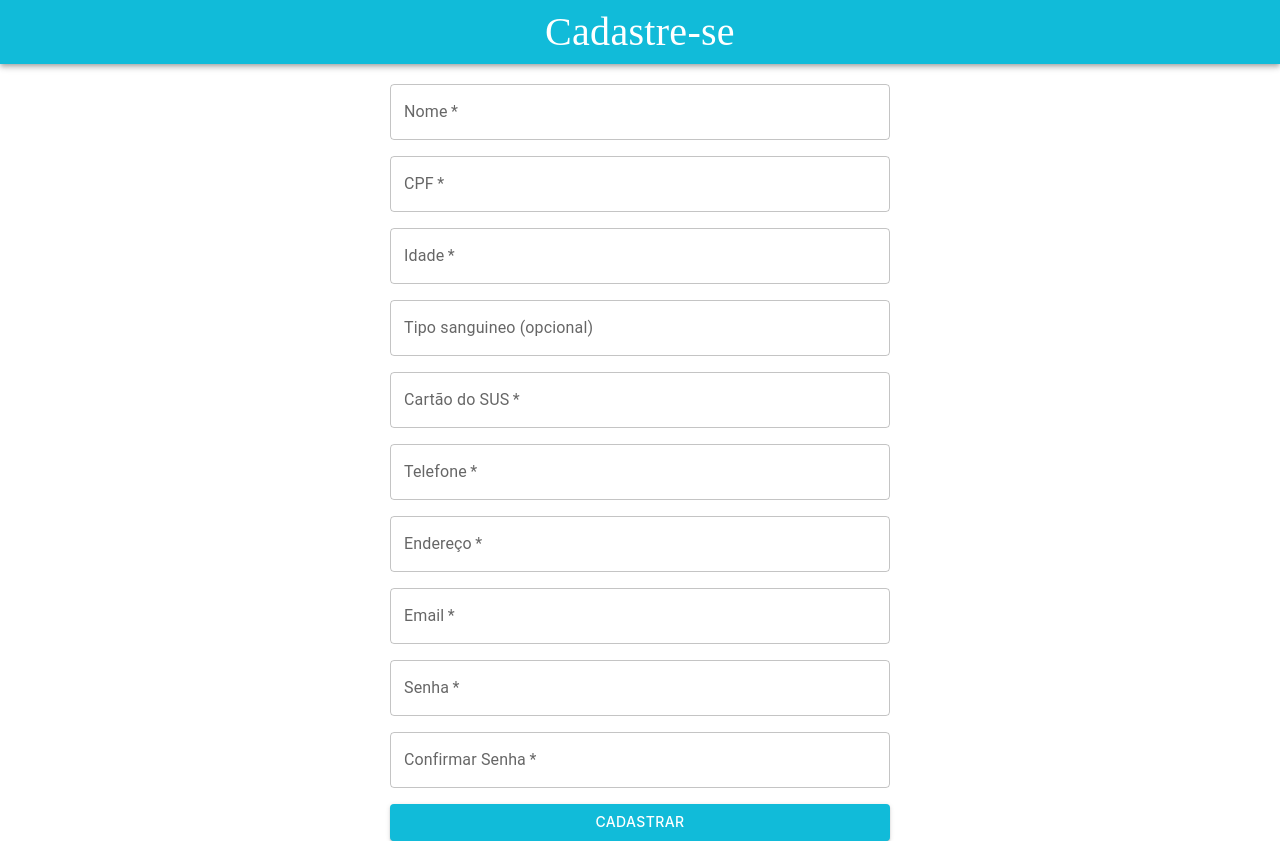
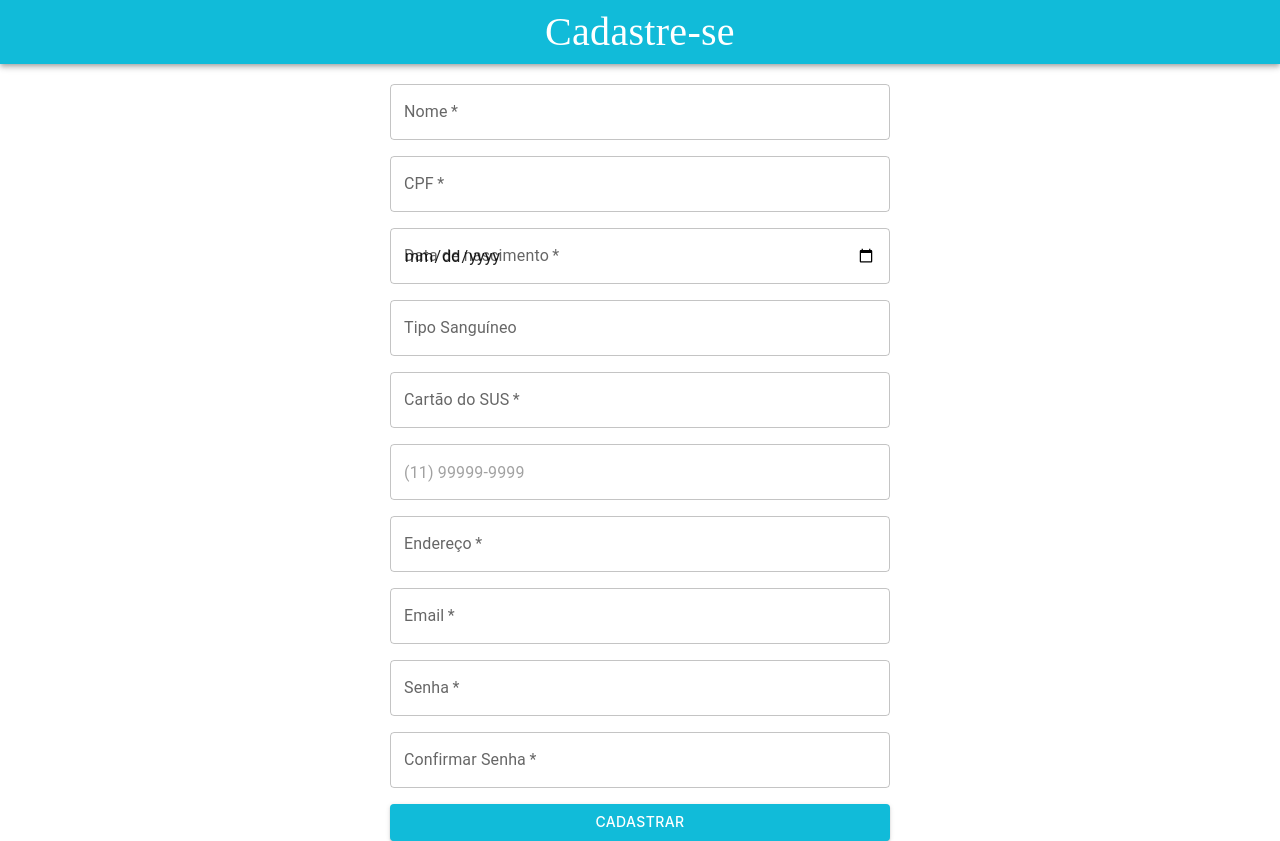
Before and after one commit to DorgivalNeto/daw2-frontend, a React (Create React App) app: page /cadastro in a window 1280 px wide. Built offline with nearby package versions, Linux system fonts and the light colour scheme.

Commit message:
atualização

```diff
--- a/src/components/CardCadastro/index.js
+++ b/src/components/CardCadastro/index.js
@@ -1,10 +1,12 @@
 import React from "react";
 import TextField from '@mui/material/TextField';
 import Box from '@mui/material/Box';
-import { Stack } from "@mui/material";
+import { Stack, div } from "@mui/material";
 import Button from '@mui/material/Button';
 
 function CardCadastro() {
+
+
 
 
 
@@ -28,16 +30,16 @@ function CardCadastro() {
             >
                 <Stack spacing={2}>
 
-                    <TextField required id="nome-usuario" label="Nome" sx={{ display: "flex" }} />
-                    <TextField required id="cpf-usuario" label="CPF" type="number" sx={{ display: "flex" }} />
-                    <TextField required id="idade" label="Idade" sx={{ display: "flex" }} />
-                    <TextField id="fator rh" label="Tipo sanguineo (opcional)" sx={{ display: "flex" }} />
-                    <TextField required id="sus-usuario" label="Cartão do SUS" type="number" sx={{ display: "flex" }} />
-                    <TextField required id="telefone-usuario" label="Telefone" type="number" sx={{ display: "flex" }} />
-                    <TextField required id="endereco-usuario" label="Endereço" sx={{ display: "flex" }} />
+                    <TextField required id="nome-usuario" label="Nome" type="text"sx={{ display: "flex" }} />
+                    <TextField required id="cpf-usuario" label="CPF" type="text" max= '11' sx={{ display: "flex" }} />
+                    <TextField required id="idade-usuario" label="Data de nascimento" type="date"sx={{ display: "flex" }} />
+                    <TextField id="tipo-Sanguineo" label="Tipo Sanguíneo" type="text"/>
+                    <TextField required id="sus-usuario" label="Cartão do SUS" type="text" sx={{ display: "flex" }} />
+                    <TextField id="Telefone-usuario" name="Telefone" type="tel"  placeholder="(11) 99999-9999" sx={{ display: "flex"}} />
+                    <TextField required id="endereco-usuario" label="Endereço" type="text"sx={{ display: "flex" }} />
                     <TextField required id="email-usuario" label="Email" type="email" sx={{ display: "flex" }} />
-                    <TextField required id="senha-usuario" label="Senha" sx={{ display: "flex" }} />
-                    <TextField required id="confirma-senha-usuario" label="Confirmar Senha" sx={{ display: "flex" }} />
+                    <TextField required id="senha-usuario" label="Senha" type="password" sx={{ display: "flex" }} />
+                    <TextField required id="confirma-senha-usuario" label="Confirmar Senha" type="password" sx={{ display: "flex" }} />
 
                     <Button variant="contained" sx={{
                         color: "white",
--- a/src/components/Cardlist/index.js
+++ b/src/components/Cardlist/index.js
@@ -7,7 +7,7 @@ import TableHead from '@mui/material/TableHead';
 import TableRow from '@mui/material/TableRow';
 import Paper from '@mui/material/Paper';
 import { Chip } from "@mui/material";
-import Logo from '../../assets/images/logo.png'
+
 
 
 const createData = (name, Date, Time) => {
@@ -26,7 +26,7 @@ const rows = [
   createData('Sasuke Uchira', '12/08', '17:00'),
 ];
 
-<img src={Logo} />
+
 
 function Cardlist() {
 
```
Also changed, not shown: src/components/Cardcadastro/index.js (+12 -10 lines).
